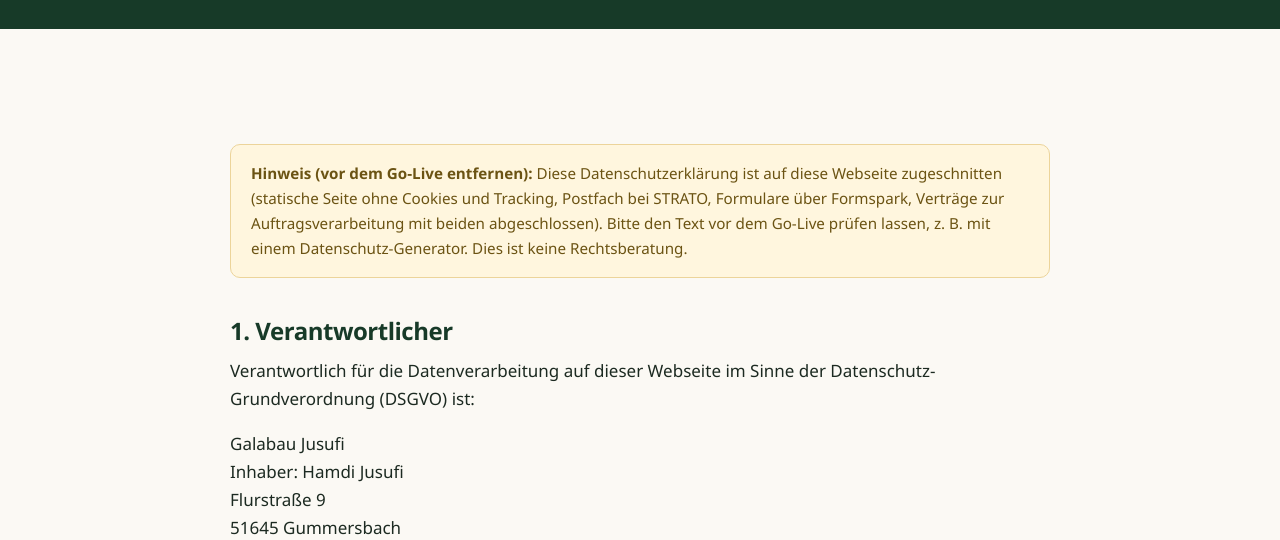
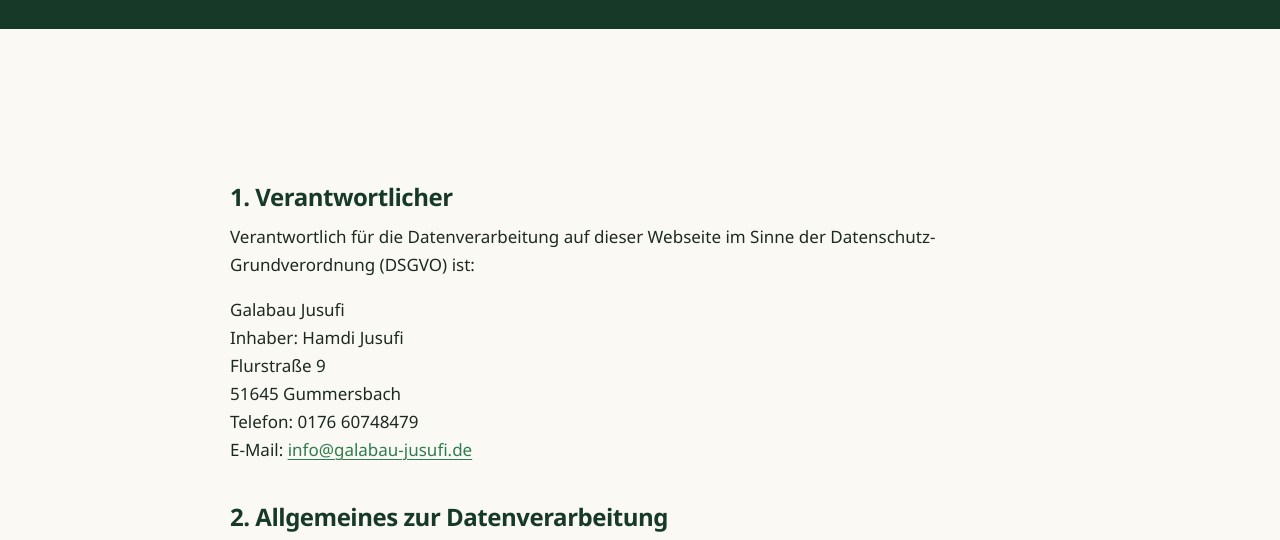
Before and after one commit to oxexjxsxfx/GalaBau-Jusufi, a plain HTML site: page datenschutz.html in a window 1280 px wide. Shown: the part 213-753 px from the top of the page. Drawn offline with Linux system fonts and the light colour scheme.

Commit message:
Go-Live: noindex und Hinweis-Kästen entfernt
Co-Authored-By: Claude Opus 5.5 <noreply@anthropic.com>

```diff
--- a/css/style.css
+++ b/css/style.css
@@ -478,10 +478,6 @@ svg.about-card-leaf {
 .legal h2 { font-size: 1.5rem; margin-top: 2.5rem; }
 .legal h3 { font-size: 1.15rem; margin-top: 1.75rem; }
 .legal address { font-style: normal; }
-.notice {
-  background: #fff6de; border: 1px solid #ecd49a; color: #6b5313; border-radius: var(--radius-sm);
-  padding: 1rem 1.25rem; font-size: .95rem; margin-bottom: 2rem;
-}
 .error-page { min-height: 70vh; display: grid; place-items: center; text-align: center; padding: calc(var(--header-h) + 3rem) 0 3rem; }
 .error-page .big { font: 800 clamp(5rem, 18vw, 10rem)/1 var(--font-display); color: var(--leaf); letter-spacing: -.04em; }
 
--- a/datenschutz.html
+++ b/datenschutz.html
@@ -4,7 +4,6 @@
   <meta charset="utf-8">
   <meta name="viewport" content="width=device-width, initial-scale=1, viewport-fit=cover">
   <title>Datenschutzerklärung – Galabau Jusufi</title>
-  <meta name="robots" content="noindex, nofollow">
   <meta name="theme-color" content="#173a28">
   <link rel="icon" href="assets/icons/favicon.svg" type="image/svg+xml">
   <link rel="stylesheet" href="css/style.css">
@@ -44,7 +43,6 @@
 
     <section class="section">
       <div class="container legal">
-        <p class="notice"><strong>Hinweis (vor dem Go-Live entfernen):</strong> Diese Datenschutzerklärung ist auf diese Webseite zugeschnitten (statische Seite ohne Cookies und Tracking, Postfach bei STRATO, Formulare über Formspark, Verträge zur Auftragsverarbeitung mit beiden abgeschlossen). Bitte den Text vor dem Go-Live prüfen lassen, z.&nbsp;B. mit einem Datenschutz-Generator. Dies ist keine Rechtsberatung.</p>
 
         <h2>1. Verantwortlicher</h2>
         <p>Verantwortlich für die Datenverarbeitung auf dieser Webseite im Sinne der Datenschutz-Grundverordnung (DSGVO) ist:</p>
```
Also changed, not shown: impressum.html (+0 -2 lines), index.html (+0 -2 lines), 1 other file.
